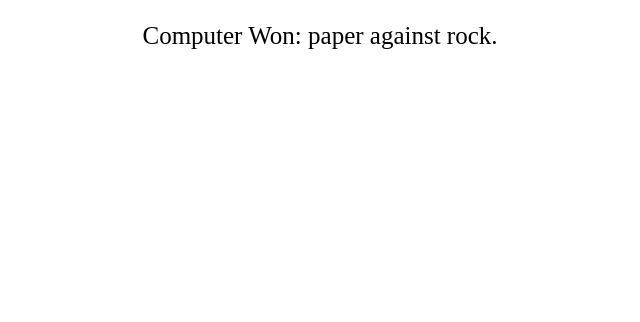
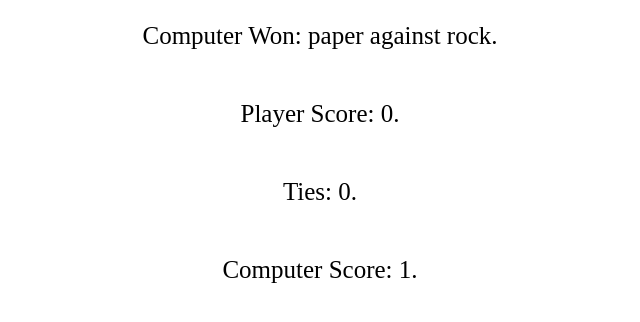
Before and after one commit to TimWherry/RockPaperScissors, a plain HTML site: page index.html in a window 1280 px wide. Both pictures are taken after a click on the button "Rock". Shown: the part 140-462 px from the top of the page, without its empty margins (320-960 px from the left). Drawn offline with Linux system fonts and the light colour scheme.

Commit message:
Display winner

```diff
--- a/game.js
+++ b/game.js
@@ -7,7 +7,7 @@
 //---------------------------------------
 
 
-const NUMBER_OF_ROUNDS = 5
+const NUMBER_OF_WINS = 5
 
 
 function playRound(playerSelection, computerSelection) {
@@ -149,6 +149,31 @@ function playerChoice(button) {
         roundTies++;
         document.querySelector("#round").textContent = "It's a tie!";
     }
+
+    const scoreTexts = document.querySelectorAll(".score");
+    scoreTexts[0].innerHTML = "Player Score: " + playerWins + ".";
+    scoreTexts[1].innerHTML = "Ties: " + roundTies + ".";
+    scoreTexts[2].innerHTML = "Computer Score: " + computerWins + ".";
+
+    if(playerWins >= NUMBER_OF_WINS)
+    {
+        clearScoreTexts();
+        scoreTexts[0].innerHTML = "PLAYER HAS WON!!!!";
+    }
+    else if(computerWins >= NUMBER_OF_WINS)
+    {
+        clearScoreTexts();
+        scoreTexts[0].innerHTML = "Computer has won...";
+    }
+}
+
+function clearScoreTexts()
+{
+    const scoreTexts = document.querySelectorAll(".score");
+    for (const scoreText of scoreTexts)
+    {
+        scoreText.innerHTML = "";
+    }
 }
 
 console.log("The player won " + playerWins + " times!")
--- a/index.html
+++ b/index.html
@@ -17,7 +17,9 @@
         </div>
         <div id="results">
             <p id="round"></p>
-            <p id="winner"></p>
+            <p class="score"></p>
+            <p class="score"></p>
+            <p class="score"></p>
         </div>
     </div>
 </body>
```
